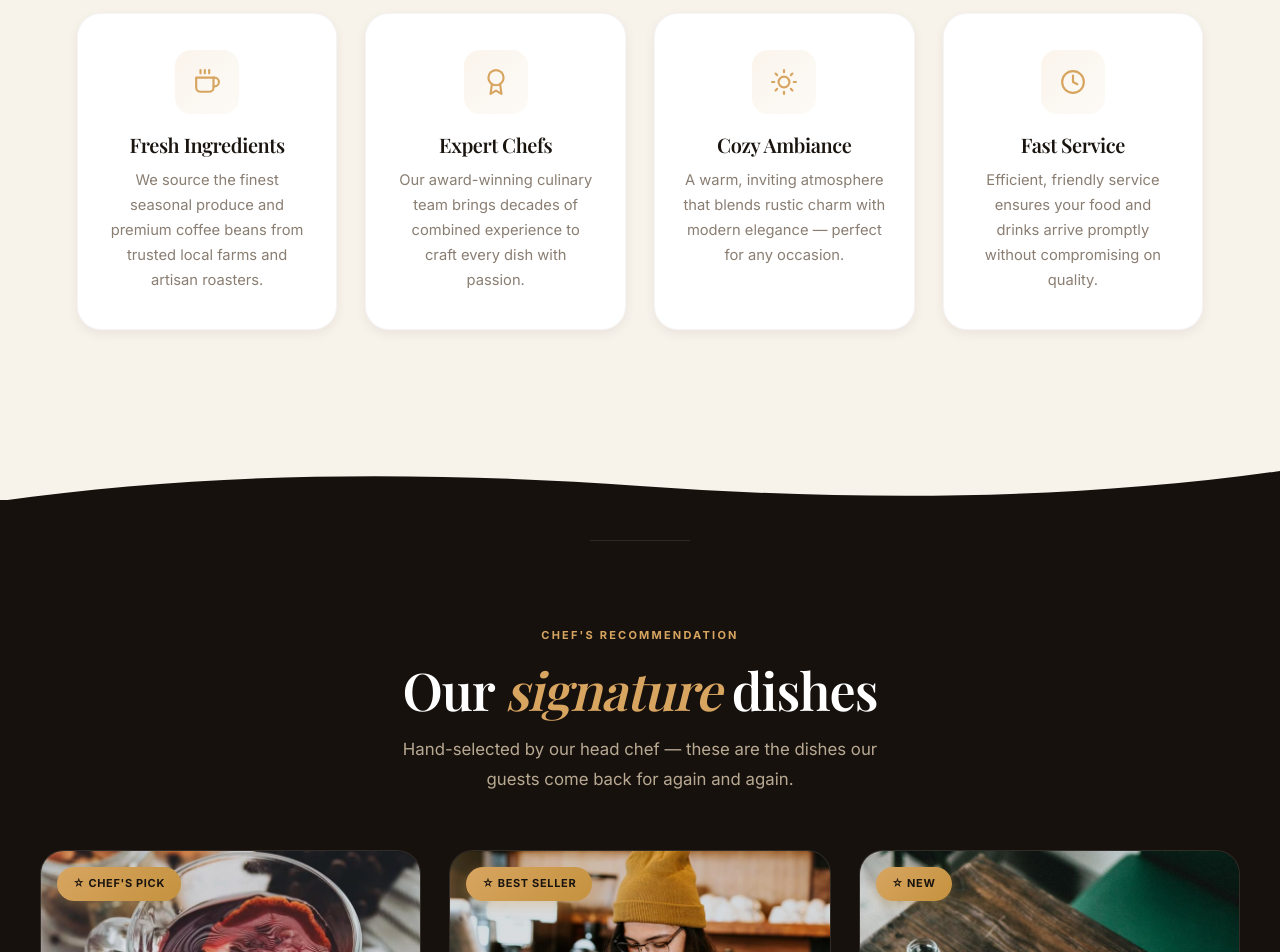
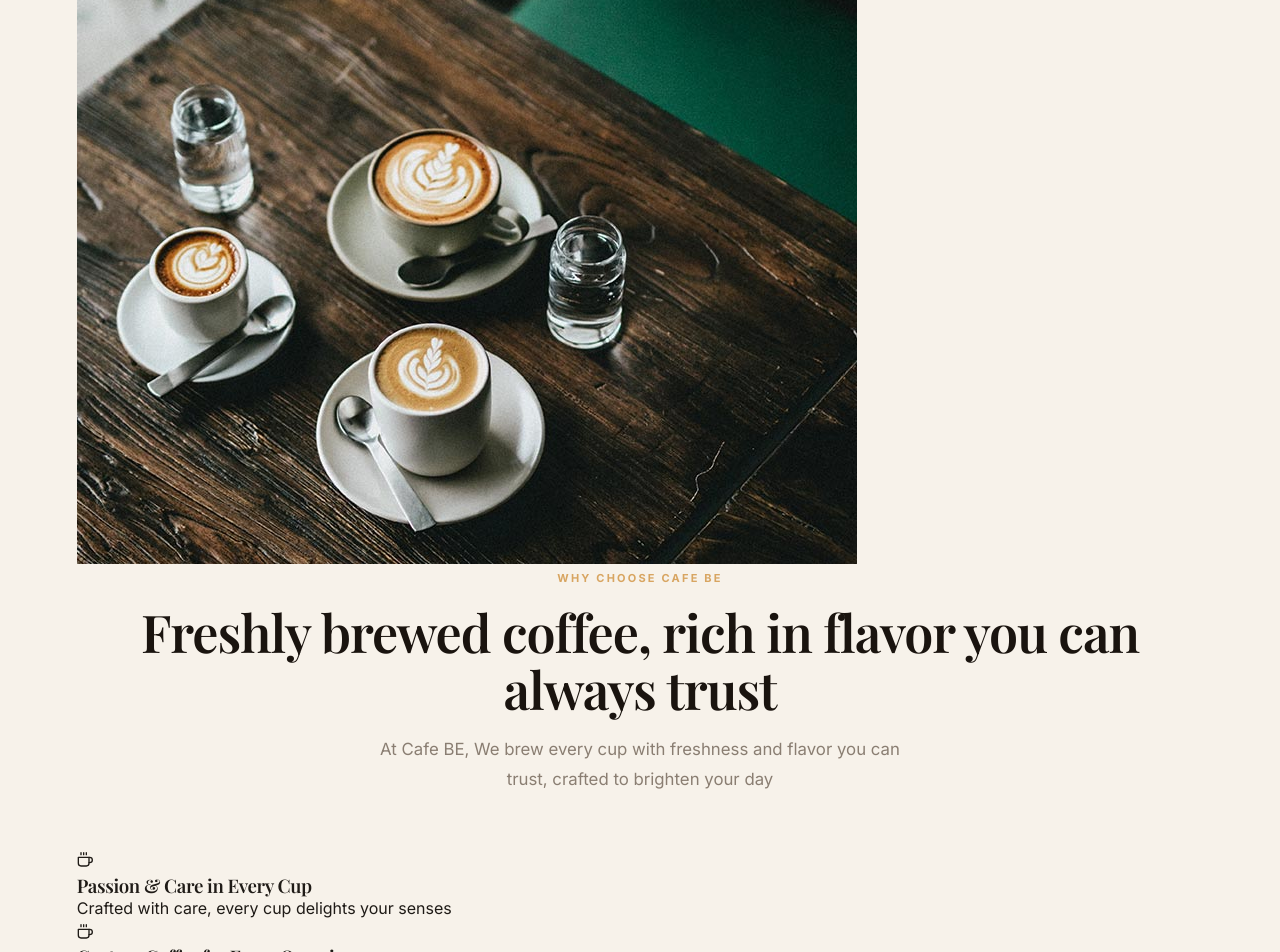
Before and after one commit to vijaybhivagade14-commits/CafeBe-Web26, a React (Create React App) app: page / in a window 1280 px wide. Shown: the part 1560-2512 px from the top of the page. Built offline with nearby package versions, Linux system fonts and the light colour scheme; a web font is replaced by a local one.

Commit message:
Updated the Whychoose section modify css changes

```diff
--- a/src/components/WhyChoose.jsx
+++ b/src/components/WhyChoose.jsx
@@ -1,51 +1,70 @@
 import React from 'react';
-import { FiCoffee, FiAward, FiSun, FiClock } from 'react-icons/fi';
+import { FiCoffee } from 'react-icons/fi';
 import styles from './WhyChoose.module.css';
 
 const features = [
   {
     icon: <FiCoffee />,
-    title: 'Fresh Ingredients',
-    desc: 'We source the finest seasonal produce and premium coffee beans from trusted local farms and artisan roasters.',
+    title: 'Passion & Care in Every Cup',
+    desc: 'Crafted with care, every cup delights your senses',
   },
   {
-    icon: <FiAward />,
-    title: 'Expert Chefs',
-    desc: 'Our award-winning culinary team brings decades of combined experience to craft every dish with passion.',
+    icon: <FiCoffee />,
+    title: 'Custom Coffee for Every Occasion',
+    desc: 'Custom coffee made for every special occasion',
   },
   {
-    icon: <FiSun />,
-    title: 'Cozy Ambiance',
-    desc: 'A warm, inviting atmosphere that blends rustic charm with modern elegance — perfect for any occasion.',
-  },
-  {
-    icon: <FiClock />,
-    title: 'Fast Service',
-    desc: 'Efficient, friendly service ensures your food and drinks arrive promptly without compromising on quality.',
+    icon: <FiCoffee />,
+    title: 'Timeless Coffee Classics, Reimagined',
+    desc: 'Classic coffee flavors, refreshed with a modern twist',
   },
 ];
 
 const WhyChoose = () => (
   <section className={styles.section} aria-label="Why choose Cafe BE">
     <div className={styles.inner}>
-      <div className={styles.header}>
-        <span className={styles.kicker}>Why Choose Us</span>
+
+      {/* Left Column: Image Area */}
+      <div className={styles.imageSide}>
+        <img
+          src="/images/d1.jpg"
+          alt="Cafe BE Brewing Experience"
+          className={styles.mainImage}
+        />
+      </div>
+
+      {/* Right Column: Content Area */}
+      <div className={styles.contentSide}>
+        <header className={styles.header}>
+          <span className={styles.kicker}>Why Choose Cafe BE</span>
+
+          {/* Dual Color Heading: "Freshly brewed coffee" will be Black, rest will be Chocolate Brown */}
           <h2 className={styles.title}>
-          What makes Cafe BE <em>different</em>
+            Freshly brewed coffee, <span className={styles.highlight}>rich in flavor you can always trust</span>
           </h2>
+
           <p className={styles.subtitle}>
-          Every detail is thoughtfully considered to create an exceptional dining experience for our guests.
+            At Cafe BE, We brew every cup with freshness and flavor you can trust, crafted to brighten your day
           </p>
+        </header>
+
+        {/* 3 Point List */}
+        <div className={styles.verticalList}>
+          {features.map((f, i) => (
+            <article key={i} className={styles.listItem}>
+              <div className={styles.iconCircle}>
+                {f.icon}
               </div>
-      <div className={styles.grid}>
-        {features.map((f, i) => (
-          <article key={i} className={styles.card} style={{ animationDelay: `${i * 0.1}s` }}>
-            <div className={styles.iconWrap}>{f.icon}</div>
+
+              <div className={styles.textWrap}>
                 <h3>{f.title}</h3>
                 <p>{f.desc}</p>
+              </div>
             </article>
           ))}
         </div>
+      </div>
+
     </div>
   </section>
 );
```
Lines whose indentation alone changed are shown as unchanged.
